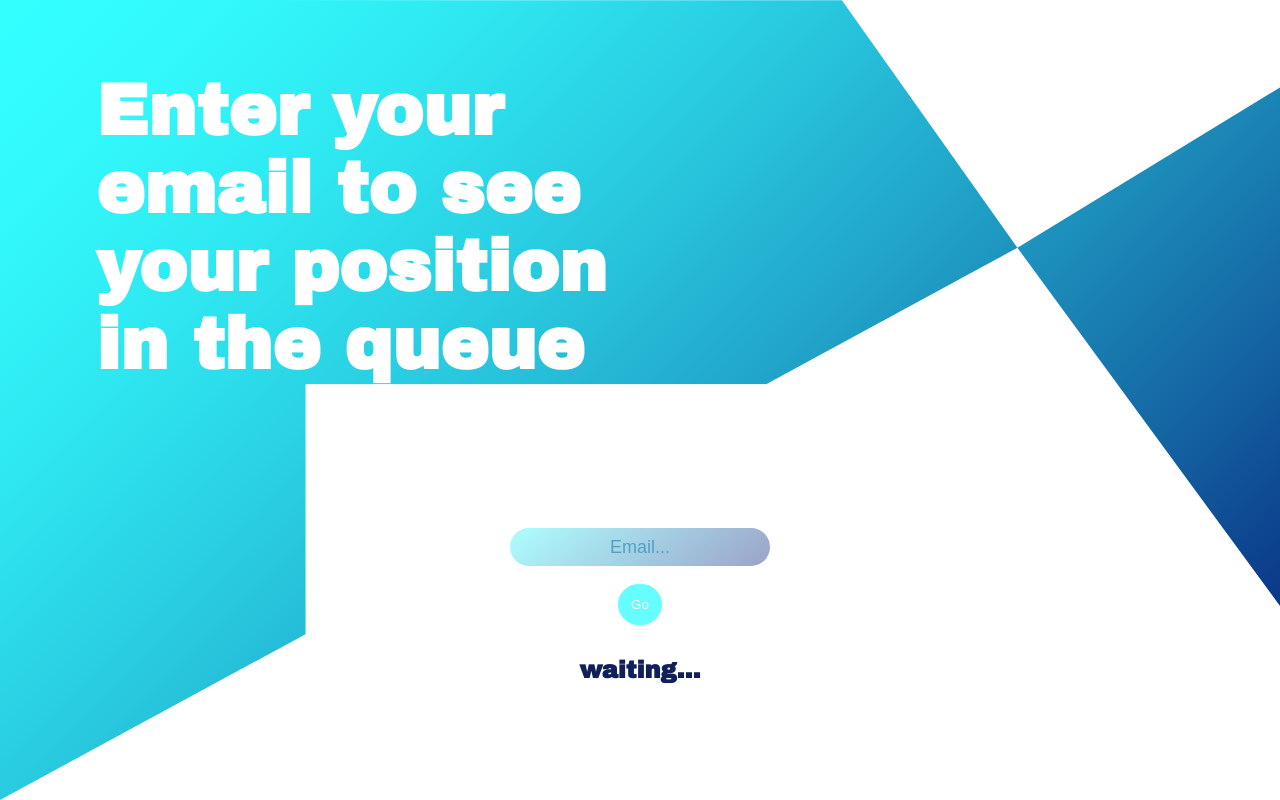
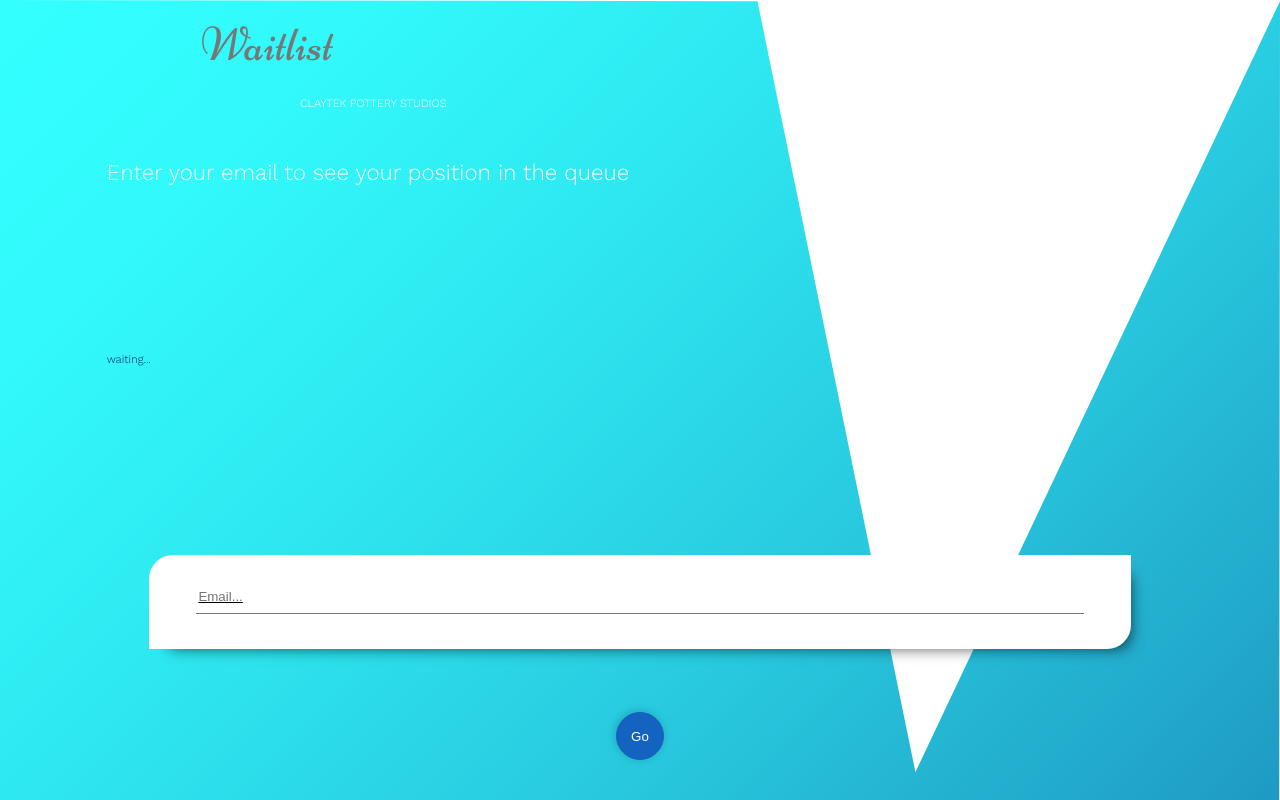
Before and after one commit to danvangogh/waitlist, a React (Create React App) app in the folder client/: page / in a window 1280 px wide. Built offline with nearby package versions, Linux system fonts and the light colour scheme; no server answers.

Commit message:
styles user input

```diff
--- a/client/public/index.html
+++ b/client/public/index.html
@@ -3,8 +3,8 @@
   <head>
     <meta charset="utf-8" />
     <link rel="shortcut icon" href="%PUBLIC_URL%/favicon.ico" />
-    <link href="https://fonts.googleapis.com/css?family=Luckiest+Guy" rel="stylesheet">
-    <link href="https://fonts.googleapis.com/css?family=Archivo+Black" rel="stylesheet">
+    <link href="https://fonts.googleapis.com/css?family=Niconne" rel="stylesheet">
+    <link href="https://fonts.googleapis.com/css?family=Work+Sans:300,400,500,700" rel="stylesheet">
     <meta
       name="viewport"
       content="width=device-width, initial-scale=1, shrink-to-fit=no"
--- a/client/src/FinderForm.js
+++ b/client/src/FinderForm.js
@@ -80,9 +80,12 @@ class FinderForm extends Component {
     const { emailAddress } = this.state;
 
     return(
-      <div className="App client-form">
+      <div className="client-form">
+      <span className="logo-text">Waitlist</span>
+      <h4 className="waitlist-name">Claytek Pottery Studios</h4>
         <h2 className="title">Enter your email to see your position in the queue</h2>
           <form className="check-form">
+            <div className="email-input">
               <input
                 className="email"
                 name="emailAddress"
@@ -95,6 +98,7 @@ class FinderForm extends Component {
                 className="check-button"
                 type="submit"
                 onClick={this.onClick}>Go</button>
+              </div>
           </form>
           <Results showQ={this.state.showQ} index={this.state.index} pending={this.state.pending.length} name={this.state.name}/>
       </div>
--- a/client/src/css/layout.css
+++ b/client/src/css/layout.css
@@ -1,128 +1,204 @@
 html {
-  font-size: 12px;
+  font-size: 8px;
 }
 body {
   margin: 0px;
   padding: 0px;
 }
 h1 {
-  font-size: 14vw;
+  font-size: 3rem;
   color: white;
-  font-family: 'Archivo Black', sans-serif;
+  font-family: 'Work Sans', sans-serif;
 }
 h2 {
-  font-size: 12vw;
+  font-size: 2.8rem;
   color: white;
-  font-family: 'Archivo Black', sans-serif;
+  font-family: 'Work Sans', sans-serif;
+  font-weight: 300;
+}
+h3 {
+  font-size: 1.6rem;
+  color: white;
+  font-family: 'Work Sans', sans-serif;
+  font-weight: 300;
 }
 h4 {
-  font-size: 2rem;
+  font-size: 1.4rem;
+  font-family: 'Work Sans', sans-serif;
+  color: white;
+  font-weight: 100;
+}
+.email {
+  text-decoration: underline;
 }
 .result-text {
-  font-family: 'Archivo Black', sans-serif;
+  font-family: 'Work Sans', sans-serif;
   color: #122059;
 }
 button:focus {
   outline: 0;
 }
-@media (min-width: 580px) {
-  h1 {
-    font-size: 8vw;
-  }
-  h2 {
-    font-size: 6vw;
-  }
-}
-@media (min-width: 1000px) {
-  h1 {
-    font-size: 8rem;
-  }
-  h2 {
-    font-size: 6rem;
-  }
-}
 .client-form {
-  background: url("../images/bg.svg") no-repeat;
+  background: url("../images/mobile_bg.svg") no-repeat;
   background-size: cover;
   display: grid;
   height: 100vh;
   overflow: auto;
+  grid-template-columns: repeat(12, 1fr);
+  grid-template-rows: repeat(12, 1fr);
+  grid-template-areas: ". l l l . . . . m m . ." ". b b b b b . . . . . ." ". c c c c c c . . . . ." ". c c c c c c . . . . ." ". c c c c c c . . . . ." ". r r r r r r r r r r ." ". r r r r r r r r r r ." ". e e e e e e e e e e ." ". e e e e e e e e e e ." ". e e e e e e e e e e ." ". e e e e e e e e e e ." ". . . . . . . . . . . .";
+}
+.logo-text {
+  grid-area: l;
+  text-align: center;
+  padding-top: 2rem;
+  font-family: 'Niconne', cursive;
+  color: #777;
+  font-size: 6rem;
+}
+.waitlist-name {
+  grid-area: b;
+  text-align: center;
+  padding-top: 1rem;
+  text-transform: uppercase;
+}
+.title {
+  grid-area: c;
+  text-align: left;
+}
+.results {
+  grid-area: r;
+}
+.check-form {
+  grid-area: e;
+  background-color: white;
+  border-radius: 3rem 0;
+  display: grid;
+  text-align: center;
+  margin: 8% 4%;
+  padding: 3rem 0 0 0;
+  -webkit-box-shadow: 10px 10px 15px -11px rgba(0, 0, 0, 0.7);
+  -moz-box-shadow: 10px 10px 15px -11px rgba(0, 0, 0, 0.7);
+  box-shadow: 10px 10px 15px -11px rgba(0, 0, 0, 0.7);
+}
+.email-input {
+  display: grid;
+  grid-template-areas: "cfa" "cfb";
+}
+.email {
+  grid-area: cfa;
+  height: 4rem;
+  width: 90%;
+  margin: auto;
+  border: none;
+  border-bottom: 1px #777 solid;
+}
+.check-button {
+  grid-area: cfb;
+  background-color: #1463c1;
+  border: 1px solid #1463c1;
+  border-radius: 2rem;
+  color: white;
+  height: 6rem;
+  width: 6rem;
+  margin: 10% auto 0 auto;
+  border-radius: 4rem;
+  -webkit-box-shadow: -1px -1px 18px 0px rgba(0, 0, 0, 0.2);
+  -moz-box-shadow: -1px -1px 10px 0px rgba(0, 0, 0, 0.2);
+  box-shadow: -1px -1px 10px 0px rgba(0, 0, 0, 0.2);
+}
+.check-button:active {
+  background-color: #0F4B93;
+}
+/*
+.client-form {
+
   text-align: center;
   grid-template-columns: repeat(12, 1fr);
   grid-template-rows: 2fr 1fr 1fr;
-  grid-template-areas: "a a a a a a . . . . . ." "b b b b b b b b b b b b" ". . . . . c c . . . . .";
+  grid-template-areas:
+  "a a a a a a . . . . . ."
+  "b b b b b b b b b b b b"
+  ". . . . . c c . . . . ."
 }
+
 .title {
   grid-area: a;
   text-align: left;
   margin: 6rem 0 0 8rem;
 }
+
 .check-form {
   grid-area: b;
   margin-top: 12rem;
 }
+
 .results {
   grid-area: c;
 }
+
 .email {
   width: 30vw;
   border: none;
+  // border-bottom: 1px solid #666;
   border-radius: 2rem;
   font-size: 1.5rem;
   line-height: 3rem;
   text-align: center;
-  background: #051875;
-  background: linear-gradient(321deg, rgba(5, 24, 117, 0.4) 0%, rgba(50, 253, 254, 0.4) 100%);
-  color: #2b6887;
+  background: rgb(5,24,117);
+  background: linear-gradient(321deg, rgba(5,24,117,0.4) 0%, rgba(50,253,254,0.4) 100%);
+  // background-color: lighten(@green, 20%);
+  color: darken(@green, 20%);
+  &:hover {
+    width: 85vw;
+    outline: 0px;
+    -webkit-transition: width .3s ease-in;
+    -moz-transform: scale(.5);
+    -webkit-transition: width .3s ease-out;
+  }
 }
-.email:hover {
-  width: 85vw;
-  outline: 0px;
-  -webkit-transition: width 0.3s ease-in;
-  -moz-transform: scale(0.5);
-  -webkit-transition: width 0.3s ease-out;
+
+.email::-webkit-input-placeholder {
+  color: @green;
 }
-.email::-webkit-input-placeholder {
-  /* Chrome/Opera/Safari */
-  color: #519fc7;
+
+color: @green;
 }
-::-moz-placeholder {
-  /* Firefox 19+ */
-  color: #519fc7;
+
+  color: @green;
 }
-:-ms-input-placeholder {
-  /* IE 10+ */
-  color: #519fc7;
+
+  color: @green;
 }
-:-moz-placeholder {
-  /* Firefox 18- */
-  color: #519fc7;
-}
+
 .email:-webkit-autofill {
-  -webkit-box-shadow: 0 0 0 50px #9ecae0 inset;
-  -webkit-text-fill-color: #2b6887;
+    -webkit-box-shadow:0 0 0 50px lighten(@green, 20%) inset;
+    -webkit-text-fill-color: darken(@green, 20%);
 }
 .email:-webkit-autofill:focus {
-  -webkit-box-shadow: 0 0 0 50px #9ecae0 inset;
-  -webkit-text-fill-color: #2b6887;
+    -webkit-box-shadow:0 0 0 50px lighten(@green, 20%) inset;
+    -webkit-text-fill-color: darken(@green, 20%);
 }
+
 .check-button {
   grid-area: b;
   margin-top: 1.5rem;
   padding: 1rem;
-  background-color: #65fdfd;
-  border: 1px solid #65fdfd;
+  background-color: lighten(@purple, 10%);
+  border: 1px solid lighten(@purple, 10%);
   border-radius: 2rem;
-  color: white;
+  color: @white;
+  &:active  {
+    background-color: @purple;
+  }
 }
-.check-button:active {
-  background-color: #32fcfd;
-}
+
 @media (min-width: 580px) {
   .email {
     width: 20vw;
-  }
-  .email:hover {
-    width: 40vw;
+    &:hover {
+      width: 40vw;
+    }
   }
 }
+*/
--- a/client/src/less/layout.less
+++ b/client/src/less/layout.less
@@ -1,11 +1,103 @@
 @import 'styles.less';
 
 .client-form {
-  background: url("../images/bg.svg") no-repeat;
+  background: url("../images/mobile_bg.svg") no-repeat;
   background-size: cover;
   display: grid;
   height: 100vh;
   overflow: auto;
+  grid-template-columns: repeat(12, 1fr);
+  grid-template-rows: repeat(12, 1fr);
+  grid-template-areas:
+  ". l l l . . . . m m . ."
+  ". b b b b b . . . . . ."
+  ". c c c c c c . . . . ."
+  ". c c c c c c . . . . ."
+  ". c c c c c c . . . . ."
+  ". r r r r r r r r r r ."
+  ". r r r r r r r r r r ."
+  ". e e e e e e e e e e ."
+  ". e e e e e e e e e e ."
+  ". e e e e e e e e e e ."
+  ". e e e e e e e e e e ."
+  ". . . . . . . . . . . ."
+}
+
+.logo-text {
+  grid-area: l;
+  text-align: center;
+  padding-top: 2rem;
+  font-family: @logo;
+  color: @dark;
+  font-size: 6rem;
+}
+
+.waitlist-name {
+  grid-area: b;
+  text-align: center;
+  padding-top: 1rem;
+  text-transform: uppercase;
+}
+
+.title {
+  grid-area: c;
+  text-align: left;
+}
+
+.results {
+  grid-area: r;
+}
+
+.check-form {
+  grid-area: e;
+  background-color: white;
+  border-radius: 3rem 0;
+  display: grid;
+  text-align: center;
+  margin: 8% 4%;
+  padding: 3rem 0 0 0;
+  -webkit-box-shadow: 10px 10px 15px -11px rgba(0,0,0,0.7);
+  -moz-box-shadow: 10px 10px 15px -11px rgba(0,0,0,0.7);
+  box-shadow: 10px 10px 15px -11px rgba(0,0,0,0.7);
+}
+
+.email-input {
+  display: grid;
+  grid-template-areas:
+  "cfa"
+  "cfb"
+}
+
+.email {
+  grid-area: cfa;
+  height: 4rem;
+  width: 90%;
+  margin: auto;
+  border: none;
+  border-bottom: 1px @dark solid;
+}
+
+.check-button {
+  grid-area: cfb;
+  background-color: lighten(@purple, 10%);
+  border: 1px solid lighten(@purple, 10%);
+  border-radius: 2rem;
+  color: @white;
+  &:active  {
+    background-color: @purple;
+  }
+  height: 6rem;
+  width: 6rem;
+  margin: 10% auto 0 auto;
+  border-radius: 4rem;
+  -webkit-box-shadow: -1px -1px 18px 0px rgba(0,0,0,0.2);
+  -moz-box-shadow: -1px -1px 10px 0px rgba(0,0,0,0.2);
+  box-shadow: -1px -1px 10px 0px rgba(0,0,0,0.2);
+}
+
+/*
+.client-form {
+
   text-align: center;
   grid-template-columns: repeat(12, 1fr);
   grid-template-rows: 2fr 1fr 1fr;
@@ -51,16 +143,16 @@
   }
 }
 
-.email::-webkit-input-placeholder { /* Chrome/Opera/Safari */
+.email::-webkit-input-placeholder {
   color: @green;
 }
-::-moz-placeholder { /* Firefox 19+ */
+
 color: @green;
 }
-:-ms-input-placeholder { /* IE 10+ */
+
   color: @green;
 }
-:-moz-placeholder { /* Firefox 18- */
+
   color: @green;
 }
 
@@ -94,3 +186,4 @@ color: @green;
     }
   }
 }
+*/
--- a/client/src/less/styles.less
+++ b/client/src/less/styles.less
@@ -1,10 +1,12 @@
 @green: #519fc7;
-@font-family: 'Archivo Black', sans-serif;
+@font-family: 'Work Sans', sans-serif;
 @white: white;
-@purple: #32fcfd;
+@purple: #0F4B93;
+@dark: #777;
+@logo: 'Niconne', cursive;
 
 html {
-  font-size: 12px;
+  font-size: 8px;
 }
 
 body {
@@ -13,18 +15,31 @@ body {
 }
 
 h1 {
-  font-size: 14vw;
+  font-size: 3rem;
   color: @white;
   font-family: @font-family;
 }
 h2 {
-  font-size: 12vw;
+  font-size: 2.8rem;
   color: @white;
   font-family: @font-family;
+  font-weight: 300;
+}
+h3 {
+  font-size: 1.6rem;
+  color: @white;
+  font-family: @font-family;
+  font-weight: 300;
+}
+h4 {
+  font-size: 1.4rem;
+  font-family: @font-family;
+  color: @white;
+  font-weight: 100;
 }
 
-h4 {
-  font-size: 2rem;
+.email {
+  text-decoration: underline;
 }
 
 .result-text {
@@ -35,22 +50,3 @@ h4 {
 button:focus {
   outline: 0;
 }
-
-@media (min-width: 580px) {
-  h1 {
-    font-size: 8vw;
-  }
-  h2 {
-    font-size: 6vw;
-  }
-}
-
-@media (min-width: 1000px) {
-  h1 {
-    font-size: 8rem;
-    ;
-  }
-  h2 {
-    font-size: 6rem;
-  }
-}
```
Also changed, not shown: client/src/images/mobile_bg.svg (added). Lines whose indentation alone changed are shown as unchanged.
